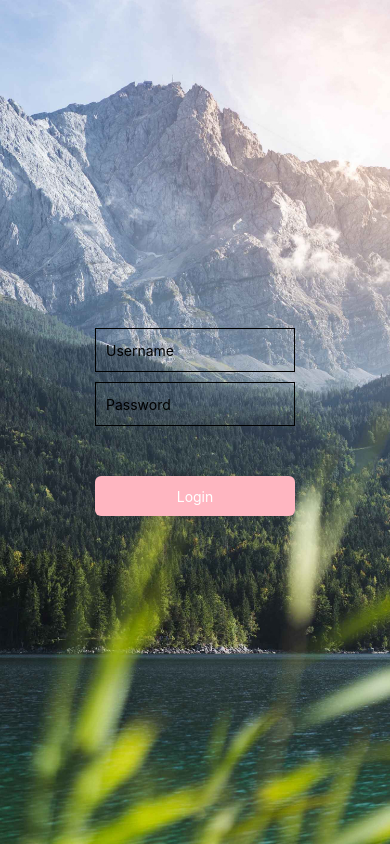
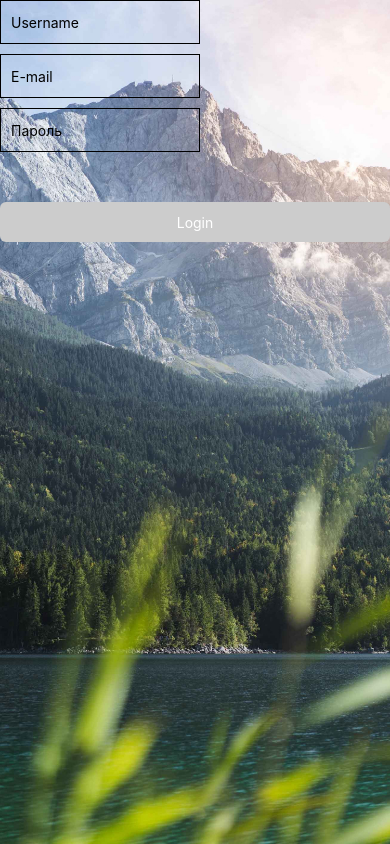
Before and after one commit to YevheniiaVier/reactNatProject, a React Native app: screen / in a window 390 px wide. Built offline with nearby package versions, Linux system fonts and the light colour scheme.

Commit message:
correct  keyboard dismiss

```diff
--- a/App.js
+++ b/App.js
@@ -1,10 +1,17 @@
-// import { useState } from "react";
-// import { StatusBar } from "expo-status-bar";
-// import * as Font from "expo-font";
-// import { AppLoading } from "expo";
+import React, { useState, useEffect } from "react";
+
+import { StatusBar } from "expo-status-bar";
+import * as Font from "expo-font";
+import { AppLoading } from "expo";
 import { useFonts } from "expo-font";
 import { RegistrationScreen } from "./Screens/RegistrationScreen";
-import { Text, View, ImageBackground } from "react-native";
+import {
+  Text,
+  View,
+  ImageBackground,
+  Keyboard,
+  TouchableWithoutFeedback,
+} from "react-native";
 
 import { styles } from "./styles";
 
@@ -12,6 +19,8 @@ const RobotoRegular = require("./assets/fonts/Roboto/Roboto-Regular.ttf");
 const RobotoBold = require("./assets/fonts/Roboto/Roboto-Bold.ttf");
 
 export default function App() {
+  const [isShowKeyboard, setIsShowKeyboard] = useState(false);
+
   const [fontsLoaded] = useFonts({
     "Roboto-Regular": RobotoRegular,
     "Roboto-Bold": RobotoBold,
@@ -20,17 +29,98 @@ export default function App() {
   if (!fontsLoaded) {
     return <Text>Loading...</Text>;
   }
+  const dismissKeyboard = () => {
+    setIsShowKeyboard(false);
+    Keyboard.dismiss();
+  };
   return (
-    <ImageBackground
-      source={require("./images/bcg-img.jpg")}
-      resizeMode="cover"
-      style={styles.bcg}
-    >
+    <TouchableWithoutFeedback onPress={dismissKeyboard}>
       <View style={styles.container}>
-        <RegistrationScreen />
+        <ImageBackground
+          source={require("./assets/images/bcgimg.jpg")}
+          resizeMode="cover"
+          style={styles.bcg}
+        >
+          <RegistrationScreen />
 
-        {/* <StatusBar style="auto" /> */}
+          {/* <StatusBar style="auto" /> */}
+        </ImageBackground>
       </View>
-    </ImageBackground>
+    </TouchableWithoutFeedback>
   );
 }
+
+// import React, { useState, useEffect } from "react";
+// import {
+//   StyleSheet,
+//   Text,
+//   View,
+//   ImageBackground,
+//   TextInput,
+//   TouchableOpacity,
+//   Platform,
+//   KeyboardAvoidingView,
+//   Keyboard,
+//   TouchableWithoutFeedback,
+// } from "react-native";
+
+// export default function App() {
+//   console.log(Platform.OS);
+//   const [isShowKeyboard, setIsShowKeyboard] = useState(false);
+
+//   const keyboardHide = () => {
+// setIsShowKeyboard(false);
+// Keyboard.dismiss();
+//   };
+
+//   return (
+//     <TouchableWithoutFeedback onPress={keyboardHide}>
+//       <View style={styles.container}>
+//         <ImageBackground
+//           style={styles.image}
+//           source={require("./assets/images/bcgimg.jpg")}
+//         >
+//           <KeyboardAvoidingView
+//             behavior={Platform.OS == "ios" ? "padding" : "height"}
+//           >
+//             <View
+//               style={{
+//                 ...styles.form,
+//                 marginBottom: isShowKeyboard ? 20 : 150,
+//               }}
+//             >
+//               <View style={styles.header}>
+//                 <Text style={styles.headerTitle}>Hello again</Text>
+//                 <Text style={styles.headerTitle}>Welcome back</Text>
+//               </View>
+//               <View>
+//                 <Text style={styles.inputTitle}>EMAIL ADDRES</Text>
+//                 <TextInput
+//                   style={styles.input}
+//                   textAlign={"center"}
+//                   onFocus={() => setIsShowKeyboard(true)}
+//                 />
+//               </View>
+//               <View style={{ marginTop: 20 }}>
+//                 <Text style={styles.inputTitle}>PASSWORD</Text>
+//                 <TextInput
+//                   style={styles.input}
+//                   textAlign={"center"}
+//                   secureTextEntry={true}
+//                   onFocus={() => setIsShowKeyboard(true)}
+//                 />
+//               </View>
+//               <TouchableOpacity
+//                 activeOpacity={0.8}
+//                 style={styles.btn}
+//                 onPress={keyboardHide}
+//               >
+//                 <Text style={styles.btnTitle}>SIGN IN</Text>
+//               </TouchableOpacity>
+//             </View>
+//           </KeyboardAvoidingView>
+//         </ImageBackground>
+//       </View>
+//     </TouchableWithoutFeedback>
+//   );
+// }
--- a/Screens/RegistrationScreen.js
+++ b/Screens/RegistrationScreen.js
@@ -17,9 +17,11 @@ import { styles } from "../styles";
 export const RegistrationScreen = () => {
   const [name, setName] = useState("");
   const [password, setPassword] = useState("");
+  const [email, setEmail] = useState("");
 
   const nameHandler = (text) => setName(text);
   const passwordHandler = (text) => setPassword(text);
+  const emailHandler = (text) => setEmail(text);
 
   const onLogin = () => {
     Alert.alert("Credentials", `${name} + ${password}`);
@@ -27,23 +29,29 @@ export const RegistrationScreen = () => {
 
   return (
     <>
-      <TouchableWithoutFeedback onPress={Keyboard.dismiss}>
-        <KeyboardAvoidingView
-          behavior={Platform.OS == "ios" ? "padding" : "height"}
-        >
+      <KeyboardAvoidingView
+        behavior={Platform.OS == "ios" ? "padding" : "height"}
+      >
+        <View>
           <TextInput
             placeholder="Username"
             value={name}
             onChangeText={nameHandler}
             style={styles.input}
           />
+
           <TextInput
-            placeholder="Password"
+            placeholder="E-mail"
+            value={password}
+            onChangeText={emailHandler}
+            style={styles.input}
+          />
+          <TextInput
+            placeholder="Пароль"
             value={password}
             onChangeText={passwordHandler}
             style={styles.input}
           />
-          {/* <Text>My React Native Project</Text> */}
           <TouchableOpacity
             activeOpacity={0.7}
             style={styles.btn}
@@ -51,8 +59,8 @@ export const RegistrationScreen = () => {
           >
             <Text style={styles.btnTitle}>Login</Text>
           </TouchableOpacity>
-        </KeyboardAvoidingView>
-      </TouchableWithoutFeedback>
+        </View>
+      </KeyboardAvoidingView>
     </>
   );
 };
--- a/styles.js
+++ b/styles.js
@@ -1,6 +1,64 @@
 import { StyleSheet, Platform } from "react-native";
 
 export const styles = StyleSheet.create({
+  // container: {
+  //   flex: 1,
+  //   backgroundColor: "#fff",
+  // },
+  // image: {
+  //   flex: 1,
+  //   resizeMode: "cover",
+  //   justifyContent: "flex-end",
+  //   // justifyContent: "center",
+  //   // alignItems: "center",
+  // },
+  // input: {
+  //   borderWidth: 1,
+  //   borderColor: "#f0f8ff",
+  //   height: 40,
+  //   borderRadius: 6,
+
+  //   color: "#f0f8ff",
+  // },
+  // form: {
+  //   marginHorizontal: 40,
+  // },
+  // inputTitle: {
+  //   color: "#f0f8ff",
+  //   marginBottom: 10,
+  //   fontSize: 18,
+  // },
+  // btn: {
+  //   borderRadius: 6,
+  //   borderWidth: 1,
+  //   height: 40,
+  //   marginTop: 40,
+  //   justifyContent: "center",
+  //   alignItems: "center",
+  //   marginHorizontal: 20,
+  //   ...Platform.select({
+  //     ios: {
+  //       backgroundColor: "transparent",
+  //       borderColor: "#f0f8ff",
+  //     },
+  //     android: {
+  //       backgroundColor: "#4169e1",
+  //       borderColor: "transparent",
+  //     },
+  //   }),
+  // },
+  // btnTitle: {
+  //   color: Platform.OS === "ios" ? "#4169e1" : "#f0f8ff",
+  //   fontSize: 18,
+  // },
+  // header: {
+  //   alignItems: "center",
+  //   marginBottom: 150,
+  // },
+  // headerTitle: {
+  //   fontSize: 30,
+  //   color: "#f0f8ff",
+  // },
   container: {
     fontFamily: "Roboto-Regular",
     height: Platform.OS === "ios" ? 50 : 100,
@@ -31,7 +89,7 @@ export const styles = StyleSheet.create({
     marginBottom: 10,
   },
   btn: {
-    backgroundColor: "#ffb6c1",
+    backgroundColor: "#ccc",
     height: 40,
     borderRadius: 6,
     marginTop: 40,
```
Also changed, not shown: assets/images/bcgimg.jpg (renamed from images/bcg-img.jpg).
